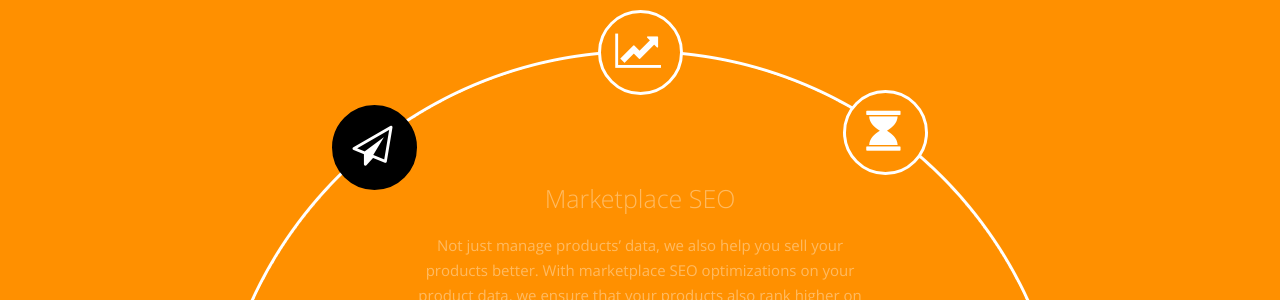
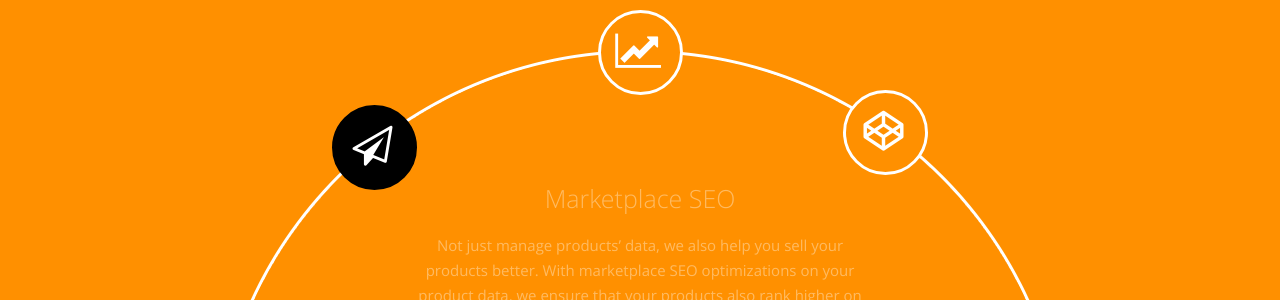
Before and after one commit to paxcom/paxcom.github.io, a Jekyll site: the page built from index.md, in a window 1280 px wide. Shown: the part 613-913 px from the top of the page. Built offline with Jekyll 4.4.1, drawn with Linux system fonts in a browser that asks for light colours.

Commit message:
update-icon

```diff
--- a/_includes/whyPim.html
+++ b/_includes/whyPim.html
@@ -10,7 +10,7 @@
             <div class="btn left-bottom slide-head active-slide-head"> <a class="slide-btn" data-target-id="#content-consistency" data-toggle="tooltip" data-placement="left" title="Content Consistency"> <i class="fa fa-file-text"></i> </a></div>
             <div class="btn left slide-head"> <a class="slide-btn" data-target-id="#marketplace-seo" data-toggle="tooltip" data-placement="left" title=" Marketplace SEO"> <i class="fa fa-paper-plane-o"></i> </a></div>
             <div class="btn top slide-head "> <a class="slide-btn" data-target-id="#sale-and-brand-value" data-toggle="tooltip" data-placement="top" title="  Increased Sales and Brand Value"> <i class="fa fa-line-chart"></i> </a></div>
-            <div class="btn right slide-head"> <a class="slide-btn" data-target-id="#product-catalog" data-toggle="tooltip" data-placement="right" title=" Product Catalog"> <i class="fa fa-hourglass"></i> </a></div>
+            <div class="btn right slide-head"> <a class="slide-btn" data-target-id="#product-catalog" data-toggle="tooltip" data-placement="right" title=" Product Catalog"> <i class="fa fa-codepen"></i> </a></div>
             <div class="btn right-bottom slide-head"> <a class="slide-btn" data-target-id="#launch-products-faster" data-toggle="tooltip" data-placement="right" title=" Launch products faster"> <i class="fa fa-rocket"></i> </a></div>
           </div>
           <div class="slides-contents">
```
